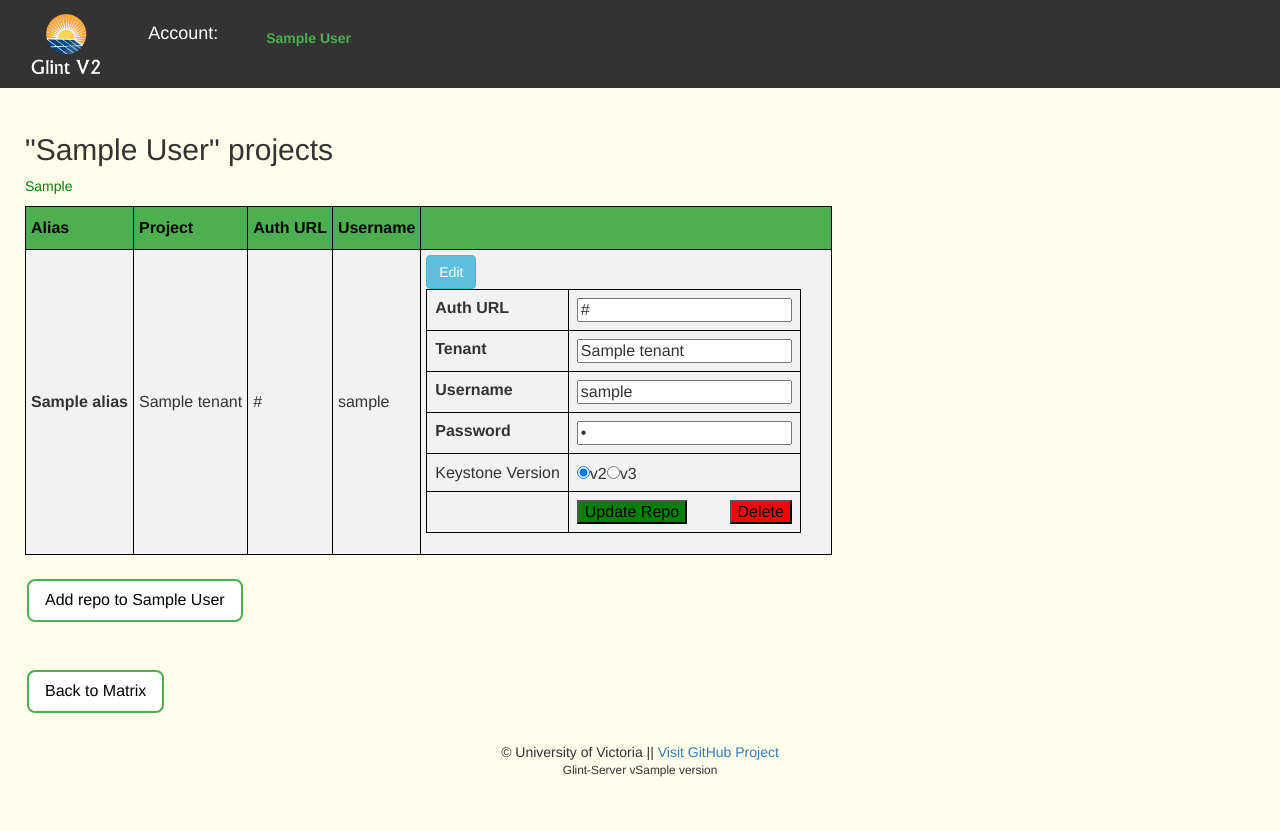
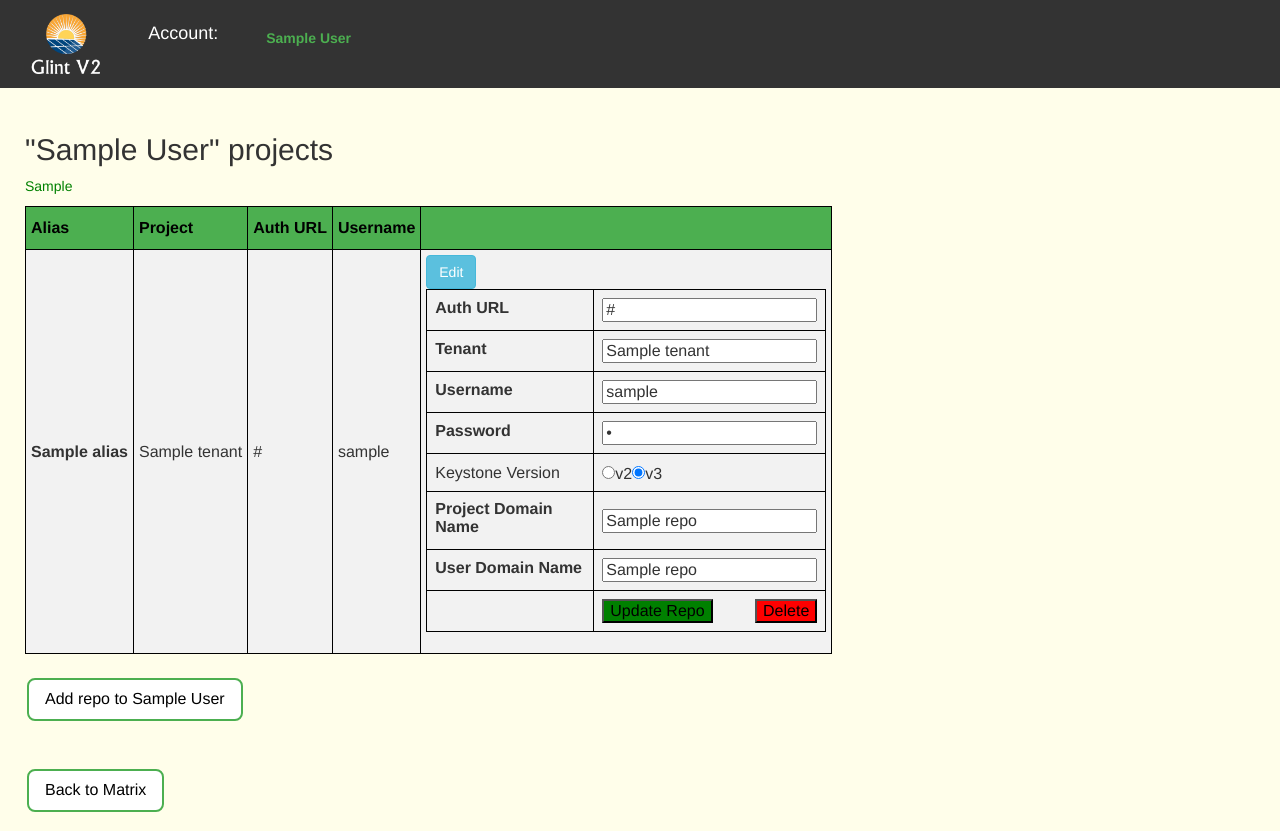
Before and after one commit to hep-gc/Glintv2, a Django app: template glintwebui/templates/glintwebui/manage_repos.html in a window 1280 px wide, after a click on "Edit". Shown: the top 831 px of the page. Before the commit the page ends 777 px from the top, so only its background shows below. Run offline with Django 3.2, Linux system fonts and the light colour scheme; tables that the repository leaves empty hold one stand-in row (values such as "Sample post"); the template is opened without the code that fills it: values that come from a table or form of the project are taken from there, most other values are stand-ins (such as "Sample title", 1, 10 or a date in 2020); parts of the project's set-up code (start-up, migrations or seed data) failed here and were passed over; some libraries are stand-ins or nearby versions.

Commit message:
set hidden defaults for v3 attributes based on auth_url

```diff
--- a/glintwebui/templates/glintwebui/manage_repos.html
+++ b/glintwebui/templates/glintwebui/manage_repos.html
@@ -81,13 +81,23 @@
 						    <td><input type="text" name="username" id="" value="{{repo.username}}" /></td></tr>
 						    <tr><td><label for="password">Password</label></td>
 						    <td><input type="password" name="password" id="" value="{{repo.password}}" /></td></tr>
-                            <tr><td>Keystone Version</td> <td><input type="radio" id="v2" name="versionRadio" value="v2" checked/>v2<input type="radio" id="v3" name="versionRadio" value="v3"/>v3</td></tr>
+                            <tr>
+                            {% if "/v2.0" in repo.auth_url%}
+                                <td>Keystone Version</td> <td><input type="radio" id="v2" name="versionRadio" value="v2" checked/>v2<input type="radio" id="v3" name="versionRadio" value="v3"/>v3</td></tr>
+                                <tr class="version3" hidden=True><td><label for="project_domain_name">Project Domain Name</label></td>
+                                <td><input type="text" name="project_domain_name" id="" value="{{repo.project_domain_name}}" /></td></tr>
 
-                            <tr class="version3" hidden=True><td><label for="project_domain_name">Project Domain Name</label></td>
-                            <td><input type="text" name="project_domain_name" id="" value="{{repo.project_domain_name}}" /></td></tr>
+                                <tr class="version3" hidden=True><td><label for="user_domain_name">User Domain Name</label></td>
+                                <td><input type="text" name="user_domain_name" id="" value="{{repo.user_domain_name}}" /></td></tr>
+                            {% else %}
+                                <td>Keystone Version</td> <td><input type="radio" id="v2" name="versionRadio" value="v2"/>v2<input type="radio" id="v3" name="versionRadio" value="v3" checked/>v3</td></tr>
+                                <tr class="version3"><td><label for="project_domain_name">Project Domain Name</label></td>
+                                <td><input type="text" name="project_domain_name" id="" value="{{repo.project_domain_name}}" /></td></tr>
 
-                            <tr class="version3" hidden=True><td><label for="user_domain_name">User Domain Name</label></td>
-                            <td><input type="text" name="user_domain_name" id="" value="{{repo.user_domain_name}}" /></td></tr>
+                                <tr class="version3"><td><label for="user_domain_name">User Domain Name</label></td>
+                                <td><input type="text" name="user_domain_name" id="" value="{{repo.user_domain_name}}" /></td></tr>
+                            {% endif %}
+
 
 							<tr><td></td>
 							<input type="hidden" name="proj_id" value="{{repo.proj_id}}" />
```
